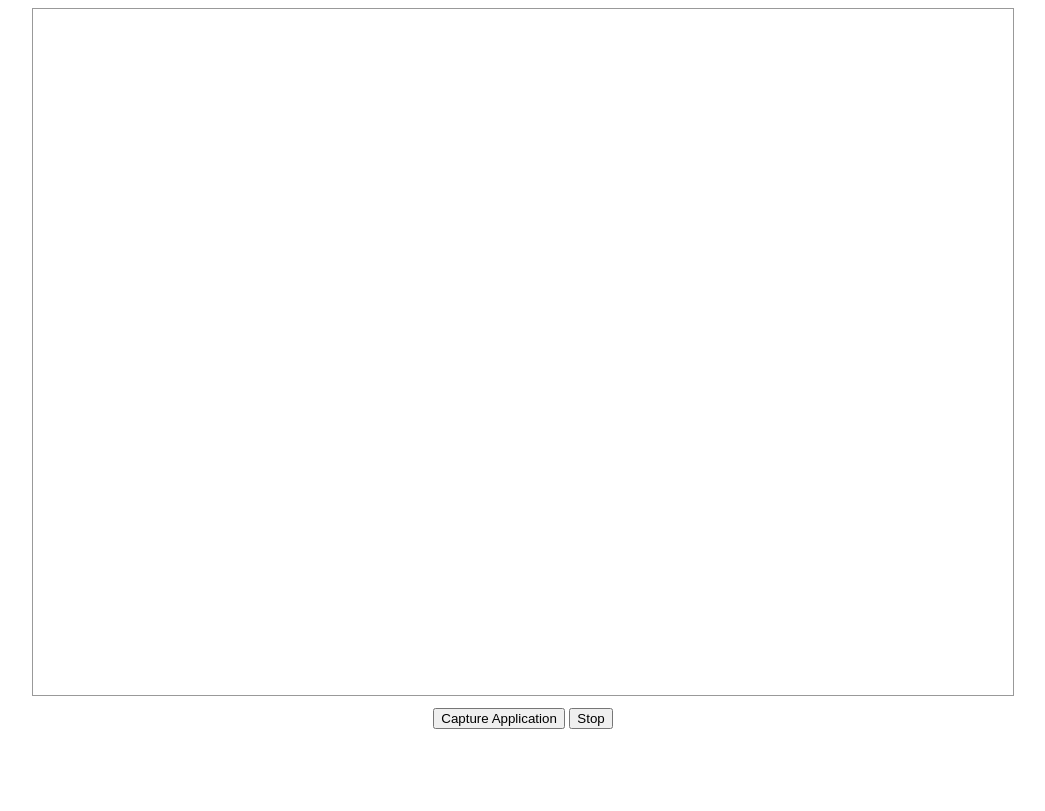
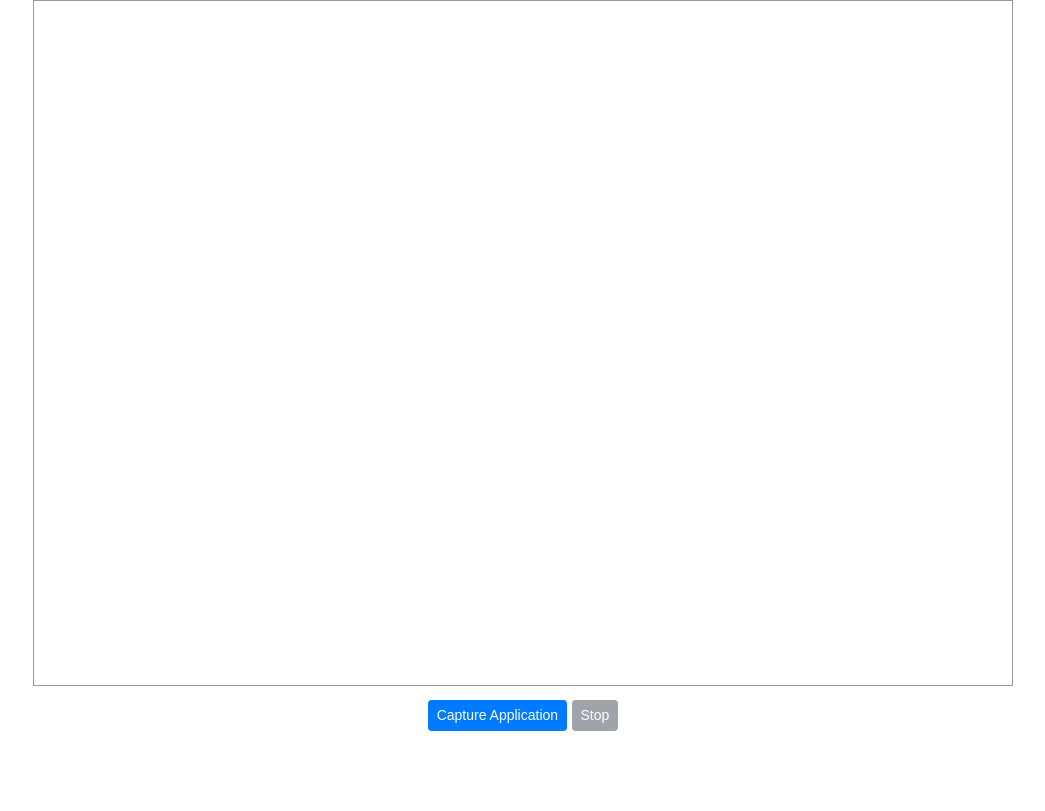
Before and after one commit to charliexie27/project-chariki, a plain HTML site: page wbs/static/index.html in a window 1280 px wide. Shown: the whole page, without its empty margins (117-1162 px from the left). Drawn offline with nearby package versions, Linux system fonts and the light colour scheme.

Commit message:
Added bootstrap link and just tested it by changing style of buttons (will probably change it later)

```diff
--- a/wbs/static/index.html
+++ b/wbs/static/index.html
@@ -3,6 +3,8 @@
 <head>
     <meta charset="UTF-8">
     <title>Web Broadcaster Software</title>
+    <!-- Load Bootstrap -->
+    <link rel="stylesheet" href="https://stackpath.bootstrapcdn.com/bootstrap/4.4.1/css/bootstrap.min.css" integrity="sha384-Vkoo8x4CGsO3+Hhxv8T/Q5PaXtkKtu6ug5TOeNV6gBiFeWPGFN9MuhOf23Q9Ifjh" crossorigin="anonymous">
     <link href="style/main.css" rel="stylesheet" type="text/css"/>
 </head>
 <body>
@@ -11,8 +13,8 @@
         <video id="captured_video" autoplay></video>
 
         <div id="video_content_btns">
-            <button id="select_app_btn">Capture Application</button>
-            <button id="stop_app_btn">Stop</button>
+            <button id="select_app_btn" class="btn btn-primary btn-sm">Capture Application</button>
+            <button id="stop_app_btn" class="btn btn-secondary btn-sm" disabled>Stop</button>
         </div>
     </div>
 
--- a/wbs/static/js/script.js
+++ b/wbs/static/js/script.js
@@ -14,6 +14,7 @@
         $('#select_app_btn').click(async function() {
             try {
                 capturedVideoElmt.srcObject = await navigator.mediaDevices.getDisplayMedia(displayMediaOptions);
+                $('#stop_app_btn').prop('disabled', false);
             } catch(err) {
                 console.error("Error: " + err);
             }
@@ -24,6 +25,7 @@
 
             tracks.forEach(track => track.stop());
             capturedVideoElmt.srcObject = null;
+            $('#stop_app_btn').prop('disabled', true);
         });
     }
 }());
```
